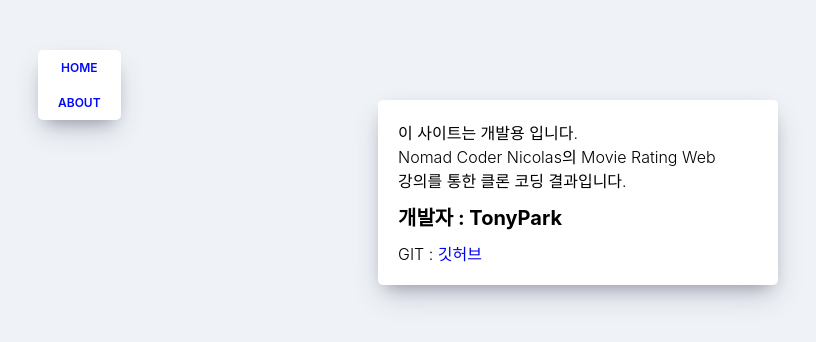
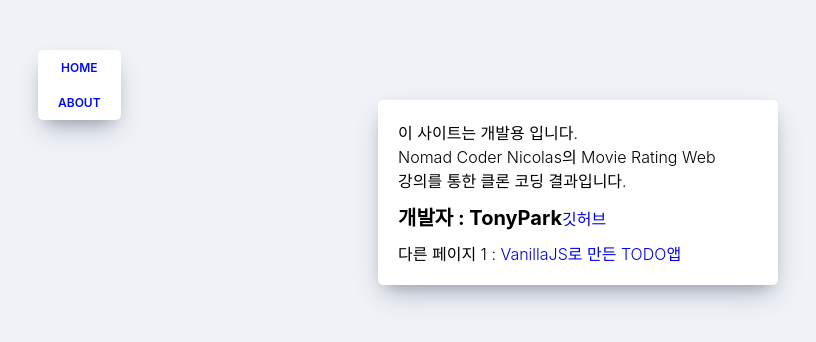
Before and after one commit to AETSRound/React-MovieRating, a React (Create React App) app: page /#/about in a window 1280 px wide. Shown: the top 342 px of the page, without its empty margins (62-878 px from the left). Built offline with nearby package versions, Linux system fonts and the light colour scheme.

Commit message:
다른 페이지 링크

```diff
--- a/src/routes/About.js
+++ b/src/routes/About.js
@@ -11,8 +11,10 @@ export default function About(props) {
                 강의를 통한 클론 코딩 결과입니다.
                 <span>
                     <span>개발자 :  TonyPark</span>
-                    <span>GIT : <a href="http://github.com/tonypark-cw">깃허브</a></span>
+                    <span><a href="http://github.com/tonypark-cw">깃허브</a></span>
+                    <span>다른 페이지 1 : <a href="https://tonypark-cw.github.io/todochrome/">VanillaJS로 만든 TODO앱</a></span>
                 </span>
+
             </p>
 
 
```
